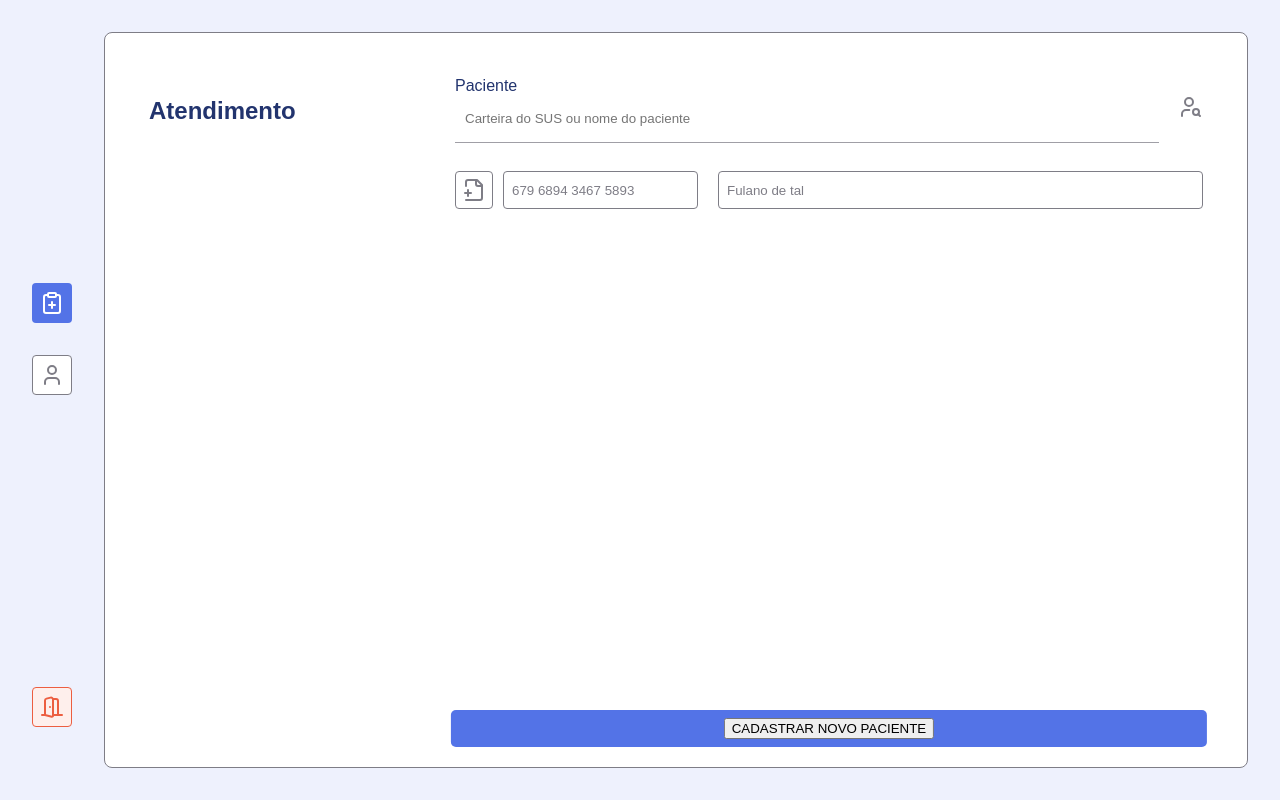
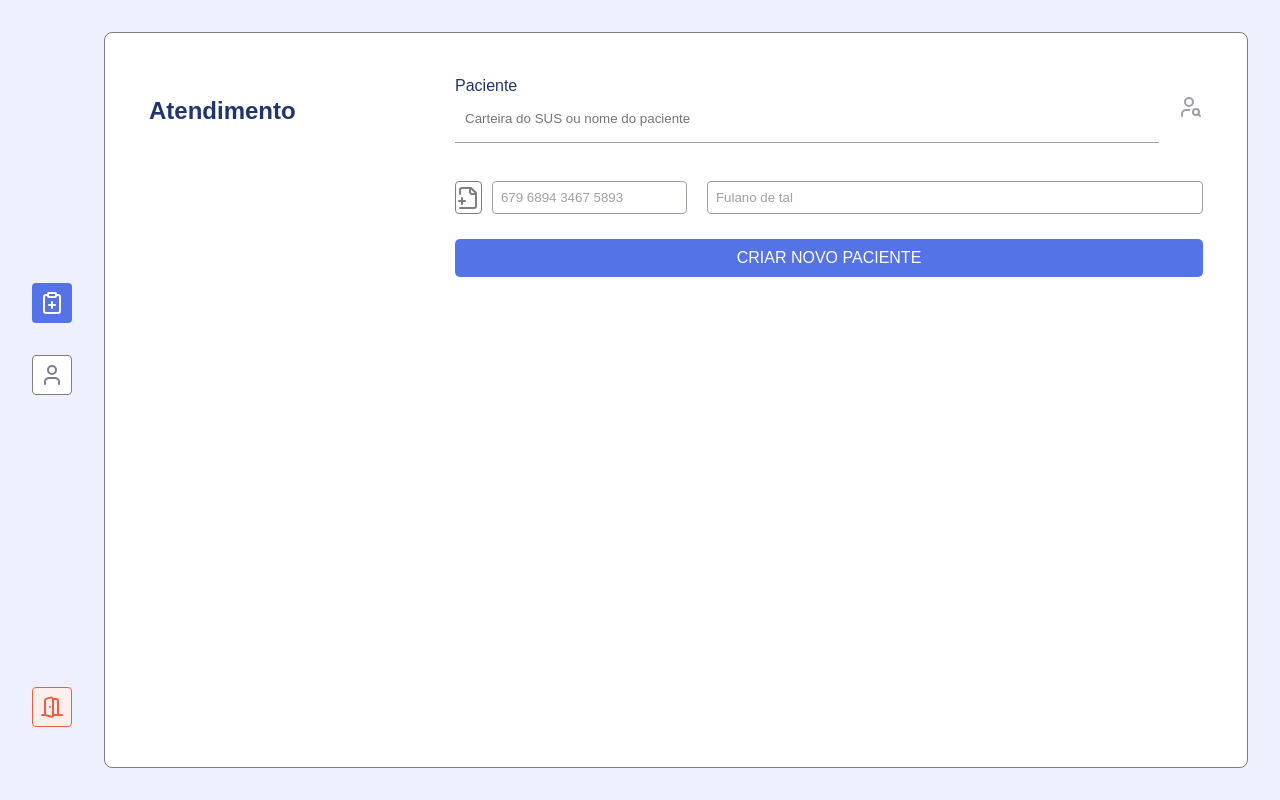
Before and after one commit to Computer-Science-Course/ubs_atena, a PHP site: page /src/Views/Service in a window 1280 px wide. Run offline with PHP 8.4, Linux system fonts and the light colour scheme; the visitor is signed in with stand-in values (Sample User, id 1).

Commit message:
telas atualizadas

```diff
--- a/src/Views/Service/index.php
+++ b/src/Views/Service/index.php
@@ -2,6 +2,7 @@
 require_once('../../../public/utils/index.php');
 check_sessions();
 ?>
+
 <!DOCTYPE html>
 <html lang="pt-br">
 
@@ -12,7 +13,7 @@ check_sessions();
     <link rel="stylesheet" type="text/css" href="../../../public/css/layouts.css">
     <link rel="stylesheet" type="text/css" href="./style.css">
 
-    <title>Atendimeto</title>
+    <title>Atendimento</title>
 </head>
 
 <body>
@@ -44,23 +45,21 @@ check_sessions();
             <br>
 
             <div class="patient-info-container">
-                <button href="edit.php" class="box-button-icon <?php echo $is_user_active ?>">
+                <a href="edit.php" class="box-button-icon <?php echo $is_user_active ?>">
                     <svg xmlns="http://www.w3.org/2000/svg" width="24" height="24" viewBox="0 0 24 24" fill="none" stroke="currentColor" stroke-width="2" stroke-linecap="round" stroke-linejoin="round" class="lucide lucide-file-plus-2">
                         <path d="M4 22h14a2 2 0 0 0 2-2V7l-5-5H6a2 2 0 0 0-2 2v4" />
                         <path d="M14 2v4a2 2 0 0 0 2 2h4" />
                         <path d="M3 15h6" />
                         <path d="M6 12v6" />
                     </svg>
-                </button>
+                </a>
 
                 <input class="input-bar-sus-number" value="679 6894 3467 5893" readonly>
                 <input class="input-bar-patient-name" value="Fulano de tal" readonly>
             </div>
 
             <div class="button-user">
-                 <a href="create.php">
-                    <button>CADASTRAR NOVO PACIENTE</button>
-                </a>
+                <a href="../Pacient/create.php" class="button-user-link">CRIAR NOVO PACIENTE</a>
             </div>
 
         </aside>
--- a/src/Views/Service/style.css
+++ b/src/Views/Service/style.css
@@ -1,113 +1,78 @@
-/* style.css */
-
-.container-right {
-    position: relative;
-
+.header{
+    color: #22346E;
 }
 
+#container h1 {
+    color: #22346E; /* Cor azul desejada */
+}
 .patient-info-container {
     display: flex;
     gap: 10px;
-}
-#container {
-    display: flex;
-    justify-content: space-between;
-    padding: 20px;
+    margin-bottom: 10px;
 }
 
-
-#pacient-name {
-    width: 704px;
-    height: 62;
-    border:1%;
-    padding: 10px;
-    margin-bottom: 10px;
-    border-right:none; /*Movi a borda direita do input*/
-    border-left: none; /* Movi a borda esquerda do input*/
-    border-top: none; /* Movi o topo da do input*/
-    color: #333; /* Define a cor para o texto que for digitado */
-
+.container-right{
+    position: relative;
 }
 
-#container h1 {
-    color: #22346E;
-    ;
-}
-
-label[for="pacient-name"] {
-    color: #22346E; /*Cor do texto 'Paciente'(#22346E-blue-6) */
-}
-
-
 .icon-search{
-    color: #7E7D86;
+    color: #A09FA6;
 }
 
 .input-bar-sus-number{
     border-radius: 4px;
-    border: 1px solid #7E7D86;
+    border: 1px solid #A09FA6;
     width: max-content;
     margin-right: 10px;
-    color: #7E7D86;
+    color: #A09FA6;
     outline: none;
-    padding: 8px;
 
 }
 
 .input-bar-patient-name{
     border-radius: 4px;
-    border: 1px solid #7E7D86;
+    border: 1px solid #A09FA6;
     width: 100%;
-    color: #7E7D86;
+    color: #A09FA6;
     outline: none;
 }
 
-.button-user{
-    padding: 8px;
-    border-radius: 8px;
-    margin-top: 50%;
-    position: absolute;
-    bottom: 0;
-    left: 50%;
-    transform: translateX(-50%);
+.input-spacing{
+    margin-top: 10px;
+}
+
+form, form > section{
+    height: 100%;
+}
+
+form {
+    display: flex;
+    flex-direction: column;
+    gap: 2rem;
+}
+
+.input-bar-date{
+    color: #A09FA6;
+    border: 2px solid #A09FA6;
     border-radius: 5px;
-    cursor:pointer;
-    width: 95%;
+}
+
+.button-user-link {
+    width: 100%;
+    display: inline-block;
+    padding: 10px 20px;
+    font-size: 16px;
     text-align: center;
     text-decoration: none;
-    font-size: 16px;
-    background: #5373E7;
-    color: #FFFFFF;
-    padding: 8px;
-
+    background-color: #5373E7; /* Cor de fundo do botão */
+    color: #FFFFFF; /* Cor do texto do botão */
+    border-radius: 5px;
+    transition: background-color 0.3s ease;
 }
 
-/* Create.php */
-
-.header {
-    color: #22346E;
-}
-.input-spacing-checkbox label {
-    color: #22346E;
-}
-
-/* Espaçamento geral entre os campos */
-.input-spacing {
-    margin-top: 20px;
-}
-
-/* Estilo para os campos de entrada */
-.input-spacing input {
-    width: 100%;
-    height: 35px;
-    padding: 8px;
-    border: 1px solid #7E7D86;
-    margin-bottom: 10px;
-}
-
-/* Estilo específico para o campo 'Altura' */
-#height {
-    margin-top: 10px;
+.button-user-link:hover {
+    background-color:#5373E7;
+    ; /* Cor de fundo do botão ao passar o mouse */
 }
 
 /* Estilo para a caixa de observações médicas */
@@ -117,7 +82,48 @@ label[for="pacient-name"] {
     padding: 8px;
     border: 1px solid #7E7D86;
     margin-bottom: 10px;
-    border-color:  #7E7D86;
+}
+
+/* Estilo para a caixa de dados clínicos */
+#clinical-data {
+    width: 100%;
+    height: 91px;
+    padding: 8px;
+    border: 1px solid #7E7D86;
+    margin-bottom: 10px;
+ }
+
+.input-spacing {
+    margin-bottom: 15px;
+}
+
+.button-user {
+    margin-top: 15px;
+}
+
+.input-spacing-checkbox.checkbox-container {
+    display: flex;
+    flex-wrap: wrap; /* Para permitir que os itens se movam para a próxima linha se não houver espaço suficiente */
+}
+
+.input-spacing-checkbox input[type="checkbox"] {
+    margin-right: 30px; /* Espaçamento entre o checkbox e o texto */
+    appearance: none; /* Remove o estilo padrão do sistema */
+    width: 6px; /* Defina a largura desejada da caixa de seleção */
+    height: 5px; /* Defina a altura desejada da caixa de seleção */
+    background-color: #A09FA6; /* Cor de fundo do checkbox */
+    border: 1px solid #A09FA6; /* Cor da borda do checkbox */
+    border-radius: 4px; /* Borda arredondada */
+
+}
+.input-spacing-checkbox input[type="checkbox"]:checked {
+    background-color: #5373E7; /* Cor de fundo quando a caixa de seleção estiver marcada */
+    border-color: #5373E7; /* Cor da borda quando a caixa de seleção estiver marcada */
+}
+
+.input-spacing-checkbox label {
+    display: flex;
+    align-items: center;
 }
 
 .input-spacing-checkbox {
@@ -126,21 +132,6 @@ label[for="pacient-name"] {
     margin-top: 5px;
     display: flex;
     align-items: center;
+    color: #22346E;
+
 }
-
-.input-spacing-checkbox input[type="checkbox"] {
-    margin-right: 10px;
-}
-
-.input-spacing-checkbox label {
-    font-size: 14px;
-}
-/* Edit.php */
-#clinical-data {
-    width: 100%;
-    height: 91px;
-    padding: 8px;
-    border: 1px solid #7E7D86;
-    margin-bottom: 10px;
-    border-color:  #7E7D86;
-}
```
Also changed, not shown: src/Views/Service/create.php (+15 -15 lines), src/Views/Service/edit.php (+3 -4 lines).
